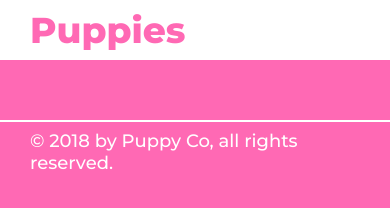
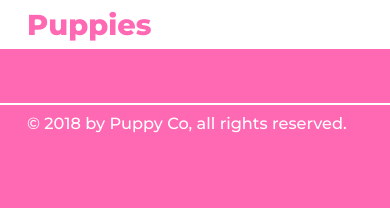
Before and after one commit to kbradley/photo-viewer, a plain HTML site: page index.html in a window 390 px wide. Drawn offline with Linux system fonts and the light colour scheme; no server answers.

Commit message:
Improve mobile view layout

```diff
--- a/sass/styles.scss
+++ b/sass/styles.scss
@@ -2,13 +2,28 @@
 // (variables, mixins, sass placeholders)
 // --------------------------------------------
 // Variables:
+// break points (just 2 for simplicity)
+$tablet-min-width: 760px;
+$mobile-max-width: ($tablet-min-width - 1);
+
+// colors
 $main-color: hotpink;
 $main-color-dk: darken($main-color, 20%);
-
 $contrast-color: #fff;
 
+// dimensions, time
 $gutter: 1.5rem;
 $timing: 0.3s;
+
+// Mixins:
+@mixin bp($point, $max-point: null) {
+  @if $point == mobile {
+    @media (max-width: $mobile-max-width) {@content;}
+  }
+  @else if $point == tablet-and-above {
+    @media (min-width: $tablet-min-width) {@content;}
+  }
+}
 
 // Placeholders:
 %transition-background {
@@ -35,7 +50,13 @@ $timing: 0.3s;
 }
 
 // Font size set up:
-html {font-size: 62.5%;} // set base (10px)
+html {
+  font-size: 56.25%; // = 9px
+
+  @include bp(tablet-and-above) {
+    font-size: 62.5%; // set base (10px)
+  }
+}
 
 body {
   background: $main-color;
@@ -48,6 +69,14 @@ body {
   margin: 0;
 }
 
+// reduce header font sizes just for mobile, leave at default for other views
+@include bp(mobile) {
+  h1 {font-size: 3.2rem;}
+  h2 {font-size: 2.0rem;}
+  h3 {font-size: 1.8rem;}
+  h4 {font-size: 1.6rem;}
+}
+
 button {
   @extend %transition-background;
   background: $main-color;
@@ -57,7 +86,7 @@ button {
   font: inherit;
   font-weight: bold;
   text-transform: uppercase;
-  padding: 0.6em 0.8em;
+  padding: 0.5em 0.6em;
 
   &:hover {
     background: $main-color-dk;
@@ -115,8 +144,8 @@ button {
   li {
     @extend %transition-transform;
     border: 2px solid;
-    width: 200px;
-    height: 200px;
+    width: 20.0rem;
+    height: 20.0rem;
     position: relative;
     margin: ($gutter / 2);
 
@@ -165,7 +194,7 @@ button {
   &__header {
     border-bottom: 2px solid;
     display: flex;
-    align-items: flex-start;
+    align-items: center;
     flex-shrink: 0;
     justify-content: space-between;
     padding: 1.5rem 2.0rem;
@@ -173,7 +202,33 @@ button {
 
   &__close {
     order: 1;
-    margin-left: 1em;
+    margin-left: .5em;
+
+    @include bp(mobile) {
+      font-size: 2.5rem;
+      text-indent: 100%;
+      width: 1em;
+      height: 1em;
+      overflow: hidden;
+      position: relative;
+
+      &:before {
+        background: inherit;
+        text-indent: 0;
+        line-height: 1;
+        content: "X";
+        display: block;
+        position: absolute;
+        top: 0;
+        left: 0;
+        bottom: 0;
+        right: 0;
+
+        &:hover {
+          color: $main-color-dk;
+        }
+      }
+    }
   }
 
   &__title {
@@ -193,10 +248,17 @@ button {
 
 .image-viewer {
   $arrow-size: 3.0rem;
+  $image-max-width: 50.0rem;
 
-  max-width: (($arrow-size * 4) + 50.0rem);
+  max-width: (($arrow-size * 2 + (1.0rem * 2)) + $image-max-width);
+  padding: 0 ($arrow-size + 1.0rem);
+
+  @include bp(tablet-and-above) {
+    max-width: (($arrow-size * 4) + $image-max-width);
+    padding: 0 ($arrow-size * 2);
+  }
+
   height: 100%;
-  padding: 0 ($arrow-size * 2);
   margin: 0 auto;
   position: relative;
 
```
Also changed, not shown: stylesheets/styles.css.
